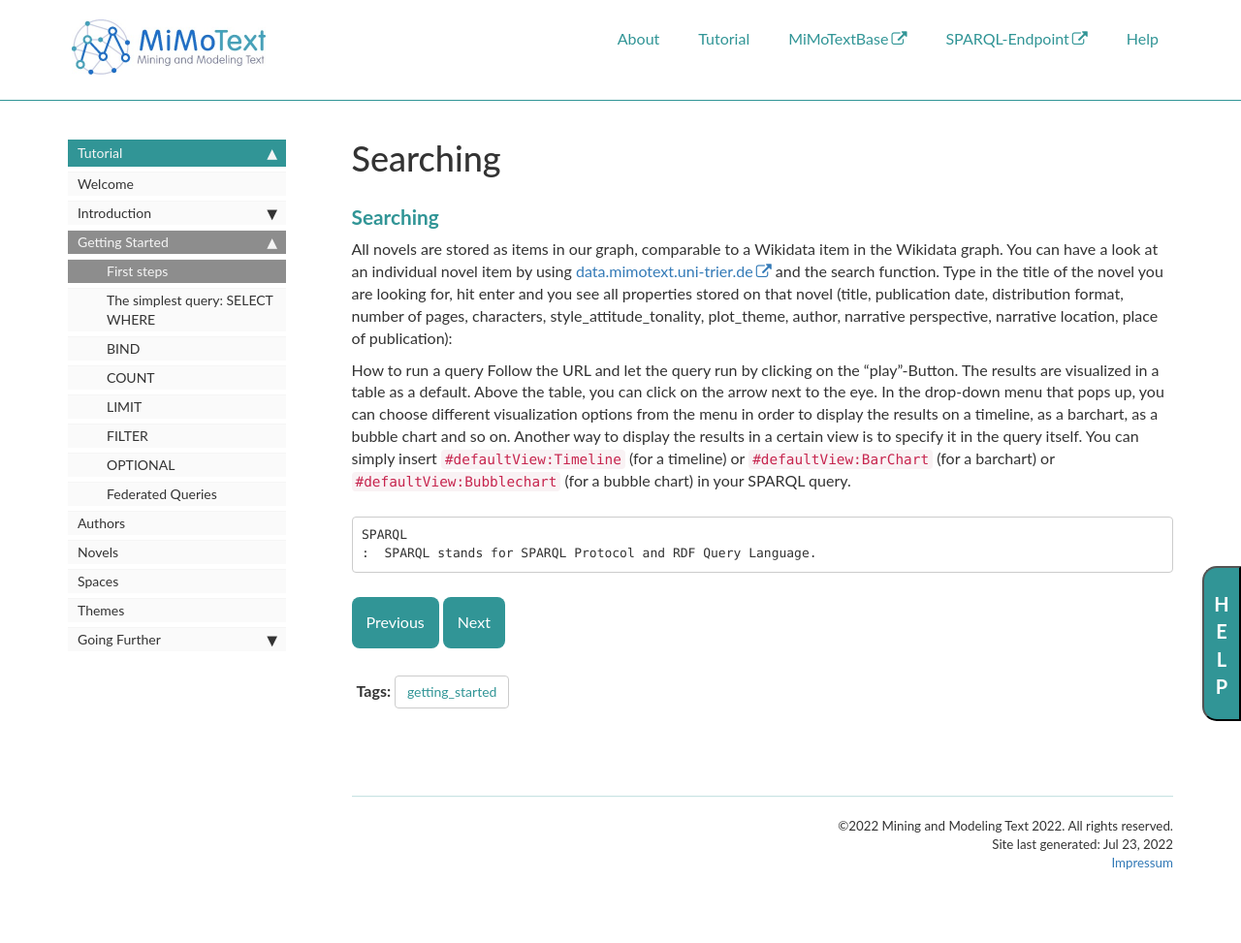
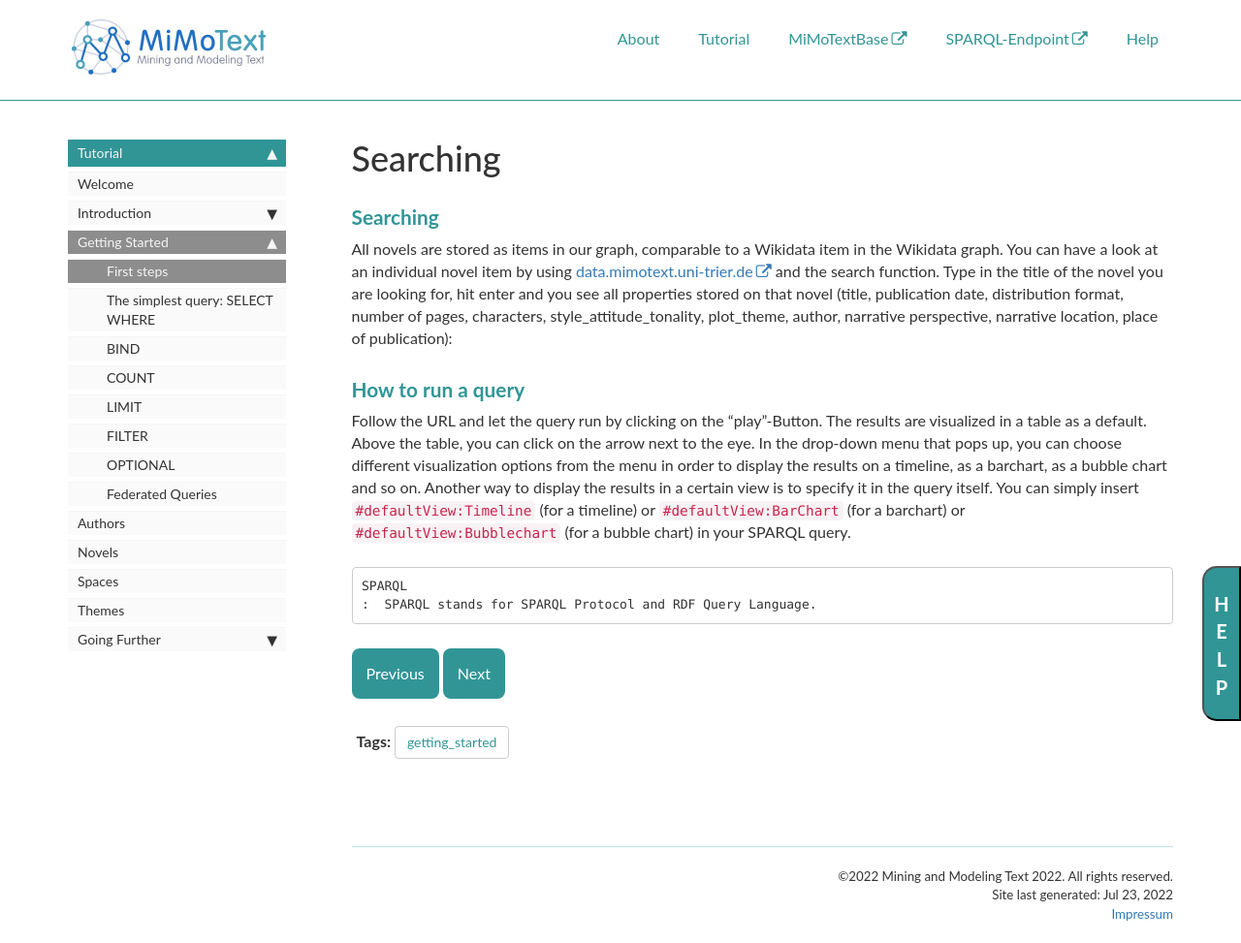
Before and after one commit to MiMoText/MiMoTextBase_Tutorial, a Jekyll site: the page built from pages/tutorial/getting_started.md, in a window 1280 px wide and 973 px high. Shown: the whole window at 97% size. Built offline with Jekyll 4.4.1, drawn with Linux system fonts in a browser that asks for light colours; comment, search, counter and statistics services are not loaded; our own code applies the rules of GitHub Pages for plain Markdown files.

Commit message:
Formatting

````diff
--- a/pages/tutorial/getting_started.md
+++ b/pages/tutorial/getting_started.md
@@ -13,7 +13,8 @@ toc: false
 
 All novels are stored as items in our graph, comparable to a Wikidata item in the Wikidata graph. You can have a look at an individual novel item by using [data.mimotext.uni-trier.de](http://data.mimotext.uni-trier.de/wiki/Main_Page) and the search function. Type in the title of the novel you are looking for, hit enter and you see all properties stored on that novel (title, publication date, distribution format, number of pages, characters, style_attitude_tonality, plot_theme, author, narrative perspective, narrative location, place of publication):
 
-How to run a query
+### **How to run a query**
+
 Follow the URL and let the query run by clicking on the "play"-Button. The results are visualized in a table as a default. Above the table, you can click on the arrow next to the eye. In the drop-down menu that pops up, you can choose different visualization options from the menu in order to display the results on a timeline, as a barchart, as a bubble chart and so on. Another way to display the results in a certain view is to specify it in the query itself. You can simply insert `#defaultView:Timeline` (for a timeline) or `#defaultView:BarChart` (for a barchart) or `#defaultView:Bubblechart` (for a bubble chart) in your SPARQL query.
 
 ```
````
